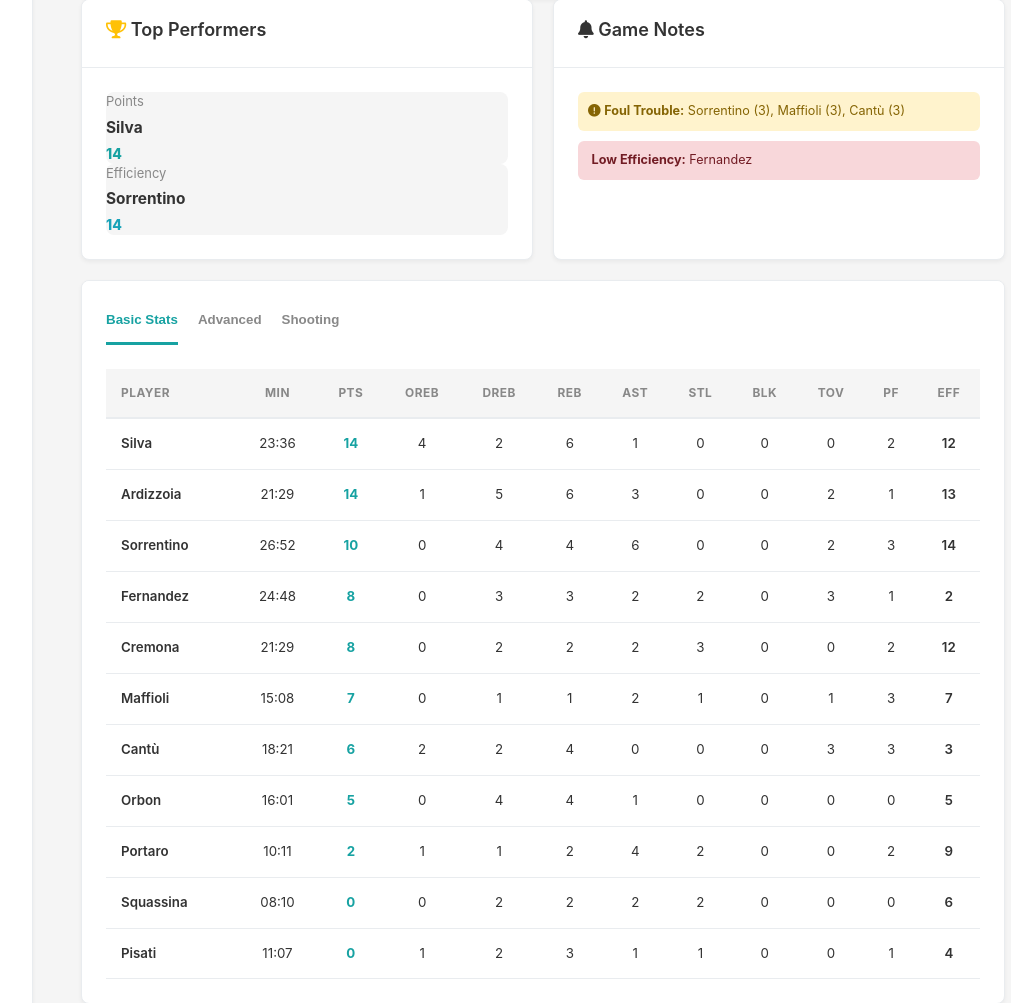
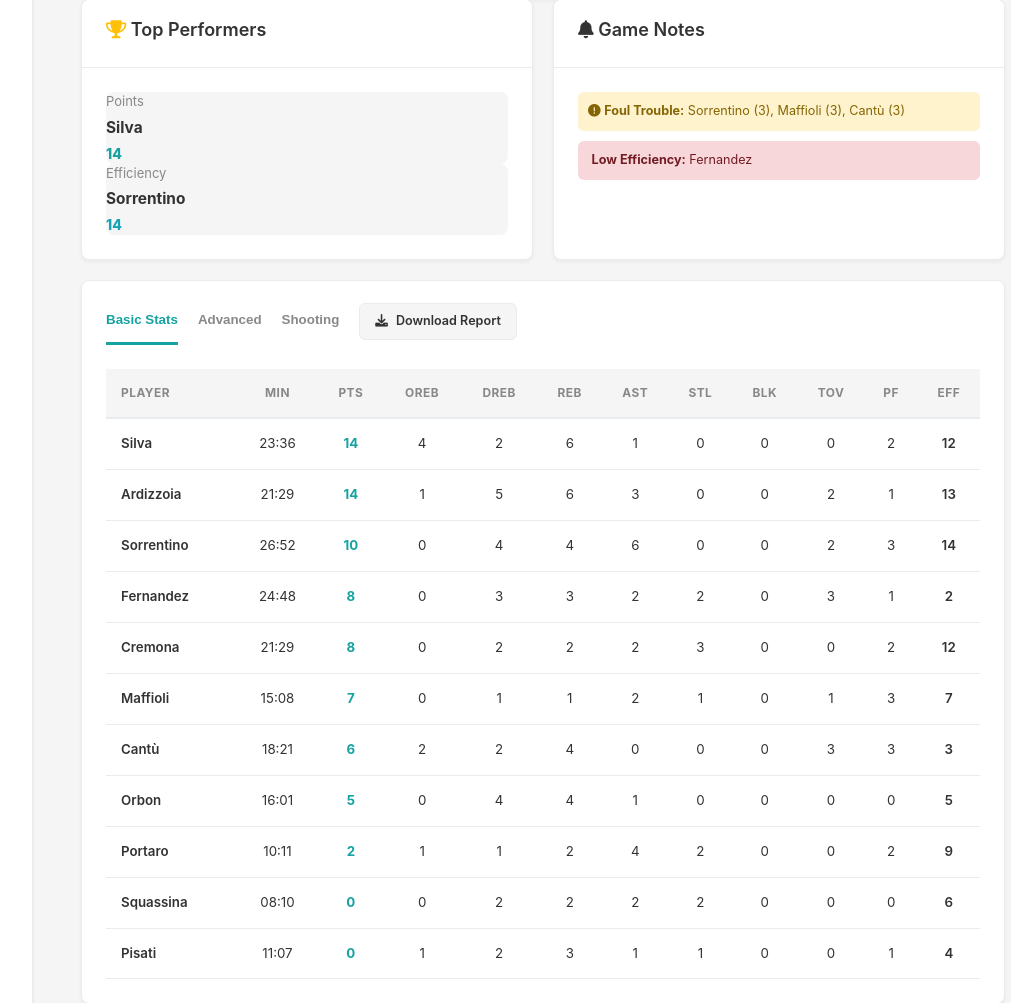
Before and after one commit to GiulioMastromartino/Basketball-stats, a Flask app: page /game/1 in a window 1280 px wide. Shown: the part 516-1519 px from the top of the page, without its empty margins (227-1238 px from the left). Run offline with Flask 3, Linux system fonts and the light colour scheme; a user stored in the database is signed in.

Commit message:
Add Download Report button to game box score tab

```diff
--- a/web/templates/game_detail.html
+++ b/web/templates/game_detail.html
@@ -166,10 +166,19 @@
     <!-- Stats Tabs -->
     <div class="card">
         <div class="card-header" style="padding-bottom: 0; border-bottom: none;">
-            <div class="tab-buttons" style="display: flex; gap: 20px;">
-                <button class="tab-btn active" onclick="switchTab('basic')" style="padding: 15px 0; border: none; background: none; border-bottom: 3px solid var(--primary); color: var(--primary); font-weight: 600; cursor: pointer;">Basic Stats</button>
-                <button class="tab-btn" onclick="switchTab('advanced')" style="padding: 15px 0; border: none; background: none; border-bottom: 3px solid transparent; color: var(--text-muted); font-weight: 600; cursor: pointer;">Advanced</button>
-                <button class="tab-btn" onclick="switchTab('shooting')" style="padding: 15px 0; border: none; background: none; border-bottom: 3px solid transparent; color: var(--text-muted); font-weight: 600; cursor: pointer;">Shooting</button>
+            <div class="tab-buttons" style="display: flex; gap: 20px; align-items: center; justify-content: space-between;">
+                <div style="display: flex; gap: 20px;">
+                    <button class="tab-btn active" onclick="switchTab('basic')" style="padding: 15px 0; border: none; background: none; border-bottom: 3px solid var(--primary); color: var(--primary); font-weight: 600; cursor: pointer;">Basic Stats</button>
+                    <button class="tab-btn" onclick="switchTab('advanced')" style="padding: 15px 0; border: none; background: none; border-bottom: 3px solid transparent; color: var(--text-muted); font-weight: 600; cursor: pointer;">Advanced</button>
+                    <button class="tab-btn" onclick="switchTab('shooting')" style="padding: 15px 0; border: none; background: none; border-bottom: 3px solid transparent; color: var(--text-muted); font-weight: 600; cursor: pointer;">Shooting</button>
+                </div>
+
+                <!-- Download button -->
+                <a href="{{ url_for('analytics.game_summary_pdf', game_id=game.id) }}"
+                   class="btn btn-sm btn-outline"
+                   style="margin-left: auto; padding: 8px 15px; font-size: 0.9rem; display: flex; align-items: center; gap: 8px; color: var(--text-color); text-decoration: none; border: 1px solid var(--border-color); border-radius: 6px; background: var(--bg-body);">
+                    <i class="fas fa-download"></i> Download Report
+                </a>
             </div>
         </div>
         <div class="card-body p-0">
```
